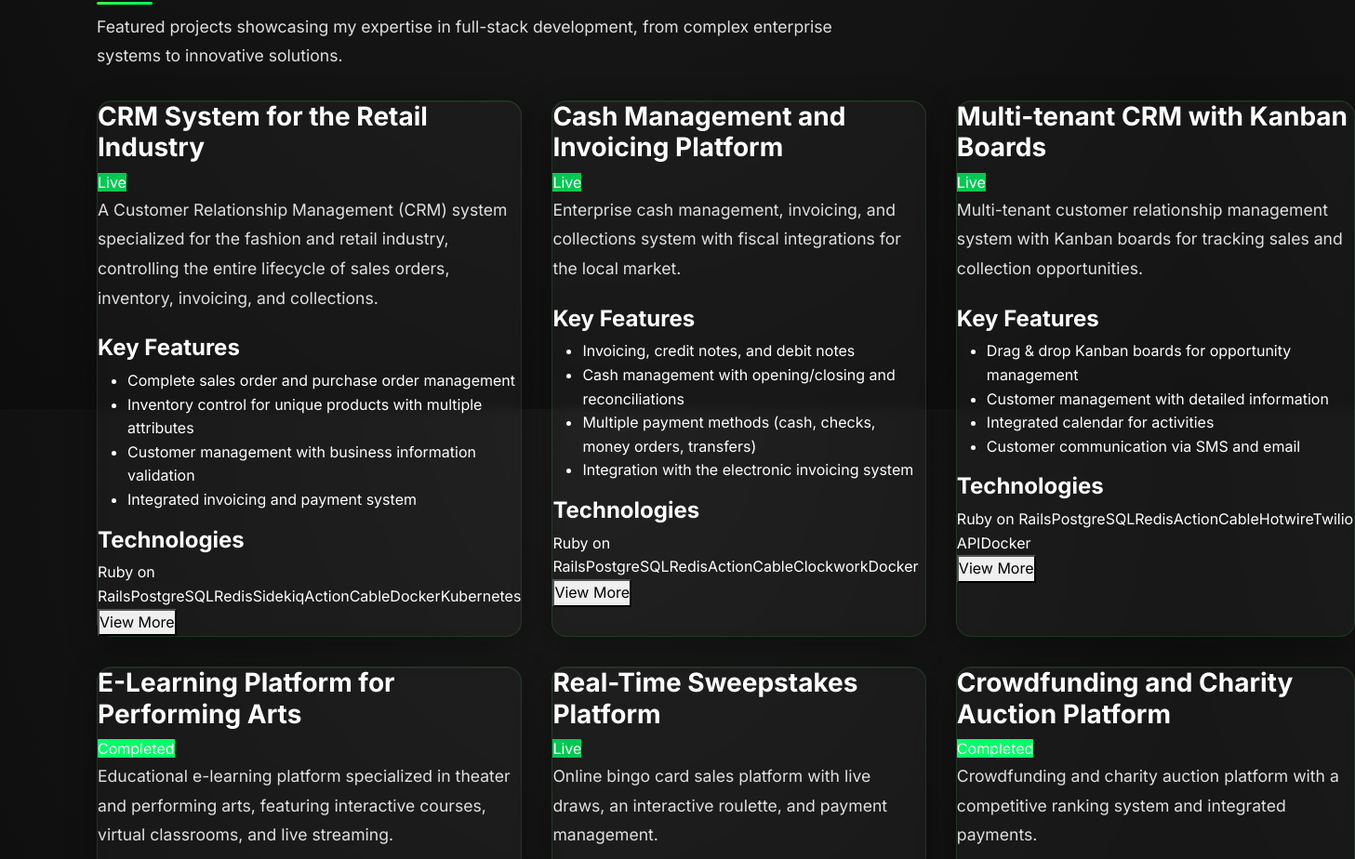
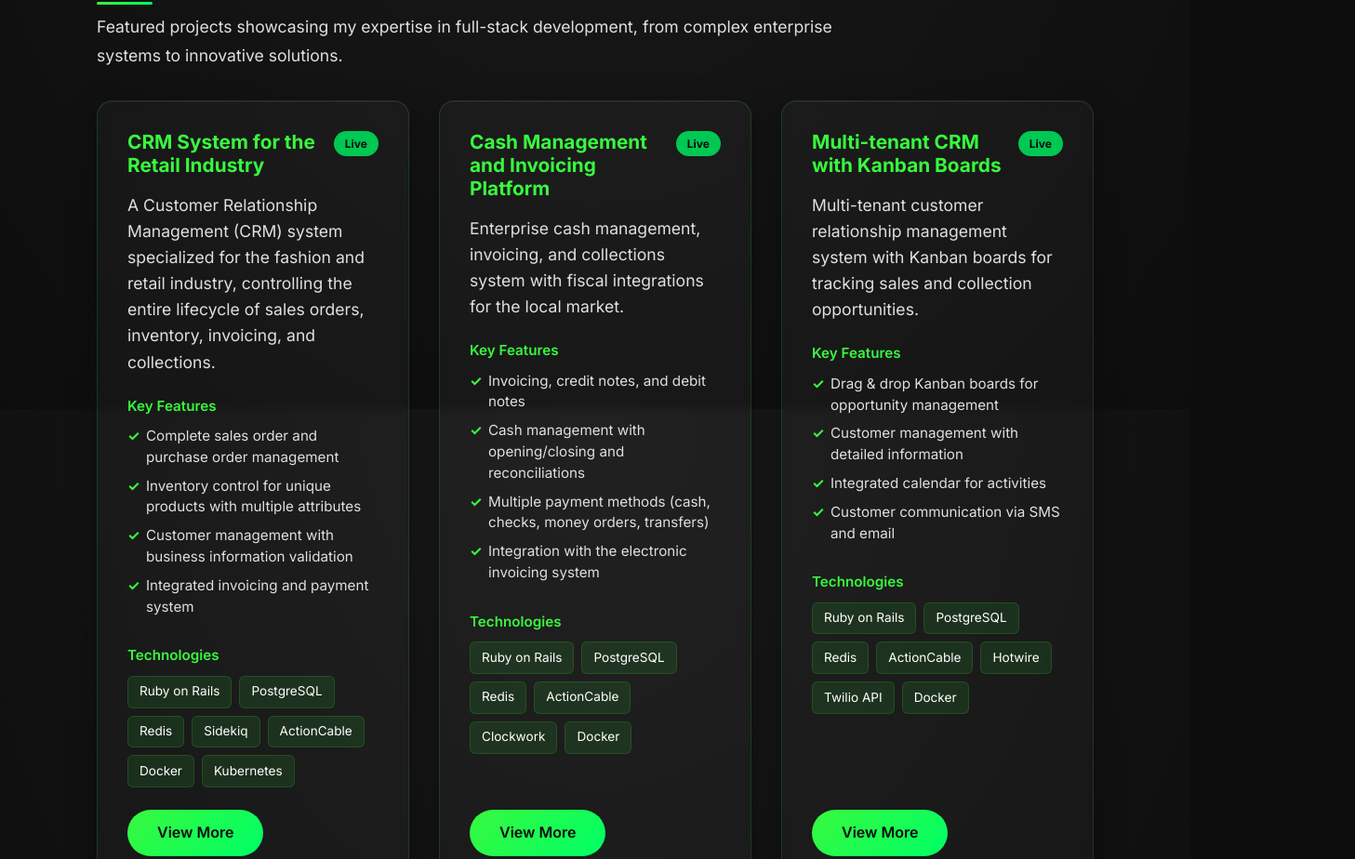
Before and after one commit to lucasgonzalo/lucasgonzalo.github.io, an Astro site: page / in a window 1280 px wide. Shown: the part 3560-4484 px from the top of the page at 93% size, 1457 px wide, since content can reach past the window. Built offline with nearby package versions, Linux system fonts and the light colour scheme; Astro itself is replaced by a stand-in of ours.

Commit message:
fix(projects): wire view-more button to open modal and restore card styles

```diff
--- a/src/components/projects/ProjectCard.astro
+++ b/src/components/projects/ProjectCard.astro
@@ -53,3 +53,145 @@
 
   <button class="btn-view-more" data-project-index={projectIndex} data-i18n="projects.viewMore">View More</button>
 </div>
+
+<script>
+  document.addEventListener('click', (e) => {
+    const target = e.target as HTMLElement;
+    if (target && target.classList.contains('btn-view-more')) {
+      const index = parseInt(target.getAttribute('data-project-index') || '0');
+      window.openProjectModal(index);
+    }
+  });
+</script>
+
+<style>
+  .project-card {
+    padding: 2rem;
+    display: flex;
+    flex-direction: column;
+    height: 100%;
+  }
+
+  .project-header {
+    display: flex;
+    justify-content: space-between;
+    align-items: flex-start;
+    margin-bottom: 1rem;
+    gap: 1rem;
+  }
+
+  .project-header h3 {
+    font-size: 1.3rem;
+    margin: 0;
+    color: var(--monster-green);
+    flex: 1;
+  }
+
+  .project-status {
+    padding: 0.25rem 0.75rem;
+    border-radius: 20px;
+    font-size: 0.75rem;
+    font-weight: 700;
+    color: var(--bg-deep);
+    white-space: nowrap;
+  }
+
+  .project-description {
+    margin-bottom: 1.5rem;
+    color: var(--text-secondary);
+    line-height: 1.6;
+  }
+
+  .project-features {
+    margin-bottom: 1.5rem;
+  }
+
+  .project-features h4 {
+    font-size: 0.95rem;
+    color: var(--monster-green);
+    margin-bottom: 0.75rem;
+    font-weight: 600;
+  }
+
+  .project-features ul {
+    list-style: none;
+    padding: 0;
+    margin: 0;
+  }
+
+  .project-features li {
+    position: relative;
+    padding-left: 1.25rem;
+    margin-bottom: 0.5rem;
+    color: var(--text-secondary);
+    font-size: 0.95rem;
+    line-height: 1.5;
+  }
+
+  .project-features li::before {
+    content: '✓';
+    position: absolute;
+    left: 0;
+    color: var(--monster-green);
+    font-weight: 700;
+  }
+
+  .project-technologies {
+    margin-bottom: 1.5rem;
+  }
+
+  .project-technologies h4 {
+    font-size: 0.95rem;
+    color: var(--monster-green);
+    margin-bottom: 0.75rem;
+    font-weight: 600;
+  }
+
+  .tech-tags {
+    display: flex;
+    flex-wrap: wrap;
+    gap: 0.5rem;
+  }
+
+  .tech-tag {
+    background: rgba(56, 249, 62, 0.1);
+    border: 1px solid var(--glass-border);
+    padding: 0.35rem 0.75rem;
+    border-radius: 6px;
+    font-size: 0.85rem;
+    color: var(--text-primary);
+  }
+
+  .btn-view-more {
+    margin-top: auto;
+    align-self: flex-start;
+    background: var(--gradient-primary);
+    color: var(--bg-deep);
+    padding: 0.75rem 2rem;
+    border: none;
+    border-radius: 50px;
+    font-weight: 600;
+    cursor: pointer;
+    transition: all 0.3s ease;
+  }
+
+  .btn-view-more:hover {
+    transform: translateY(-3px);
+    box-shadow: 0 8px 20px var(--monster-glow-hover);
+  }
+
+  @media (max-width: 768px) {
+    .project-header {
+      flex-direction: column;
+    }
+
+    .project-header h3 {
+      font-size: 1.15rem;
+    }
+
+    .project-description,
+    .project-features li {
+      font-size: 0.9rem;
+    }
+  }
+</style>
```
